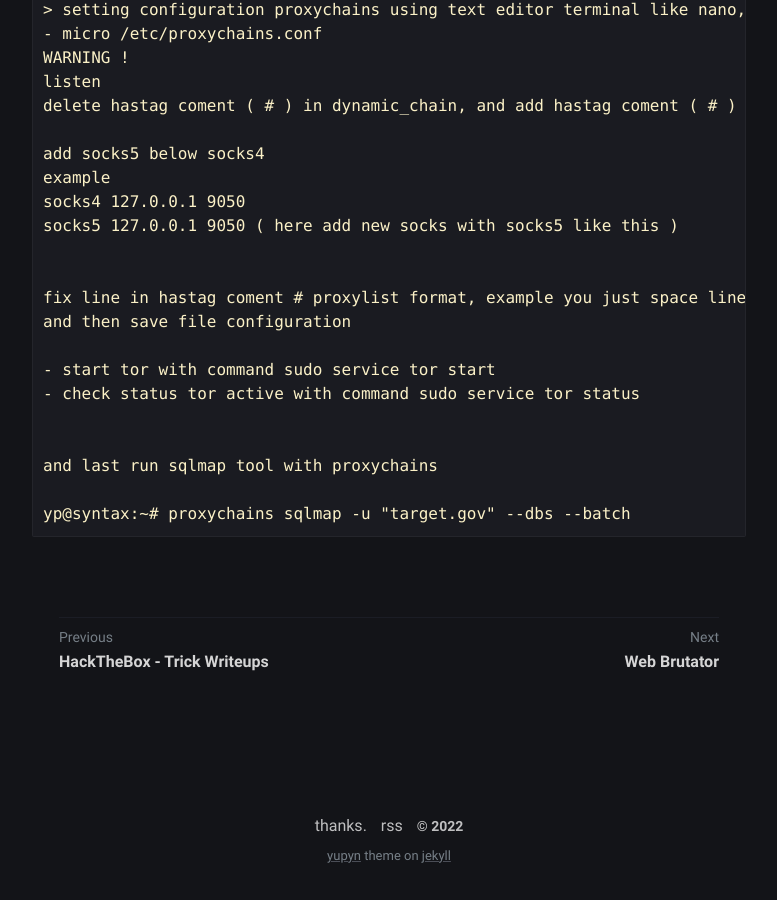
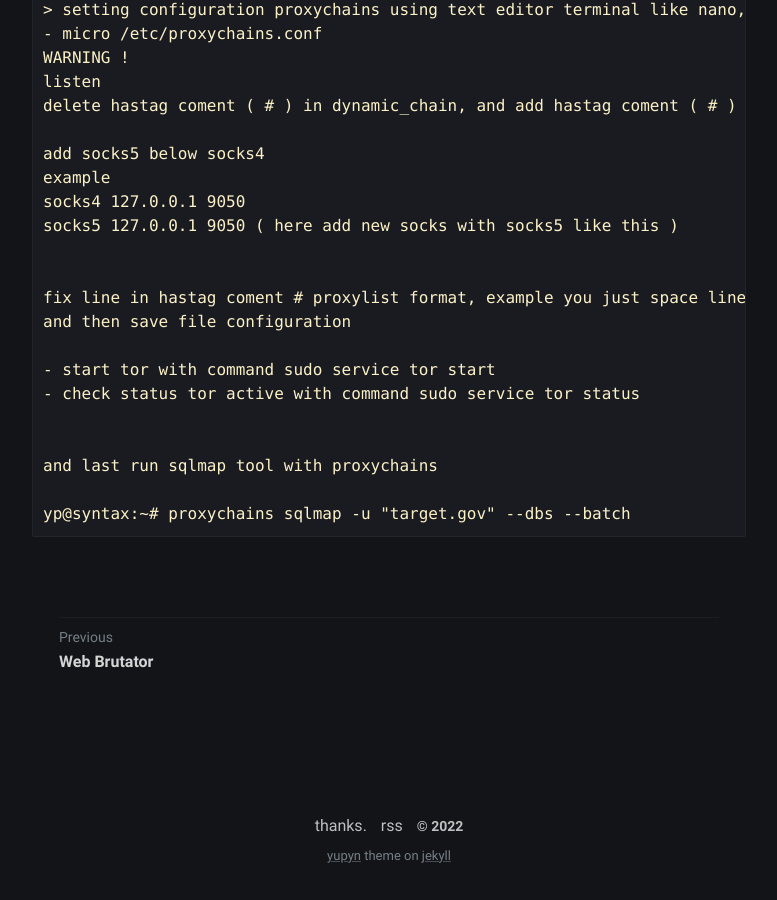
Before and after one commit to zufan-students/blog, a Jekyll site: the page built from _posts/2022-08-29-SqlMap-CheatSheet.md, in a window 1280 px wide and 900 px high, scrolled down 9561 px. Shown: the whole window, without its empty margins (251-1028 px from the left). Built offline with Jekyll 4.4.1, drawn with Linux system fonts in a browser that asks for light colours; comment, search, counter and statistics services are not loaded; part of the change alters nothing that is shown.

```diff
--- a/_posts/2022-08-29-SqlMap-CheatSheet.md
+++ b/_posts/2022-08-29-SqlMap-CheatSheet.md
@@ -1,6 +1,6 @@
 ---
 title: "SqlMap Cheat Sheet"
-date: 2022-08-29 22:30:00 +07:00
+date: 2022-08-29 23:00:00 +07:00
 categories: [Cheat]
 tags: [Cheat Sheet, WriteUps]
 image:
```
